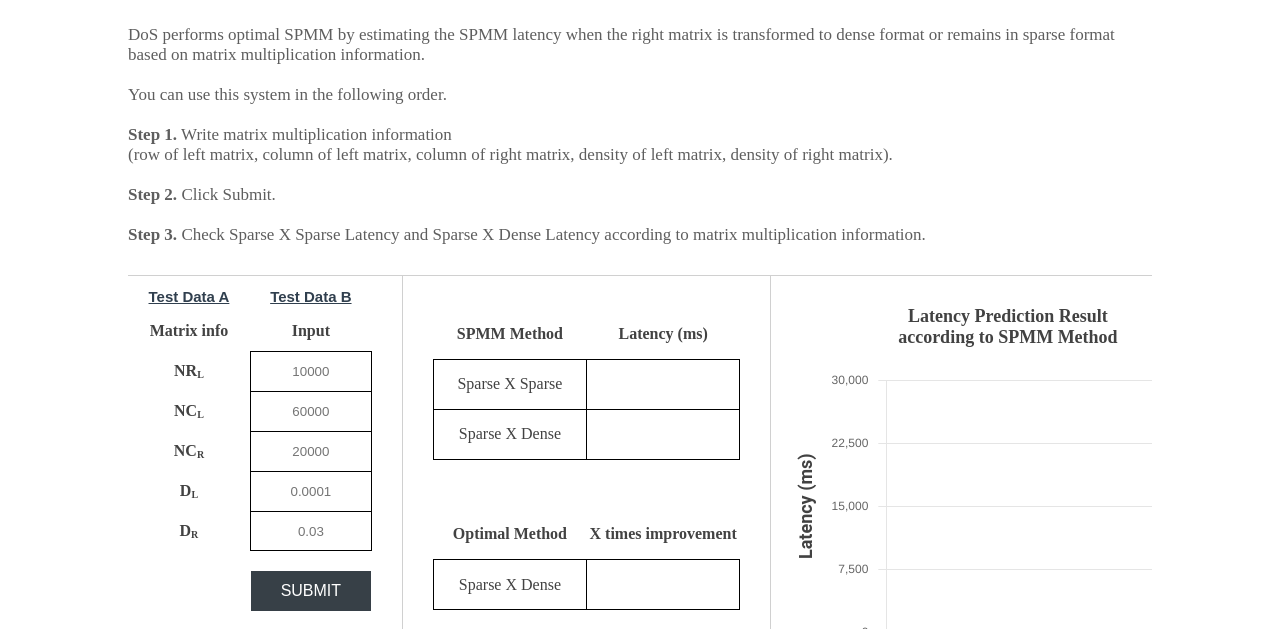
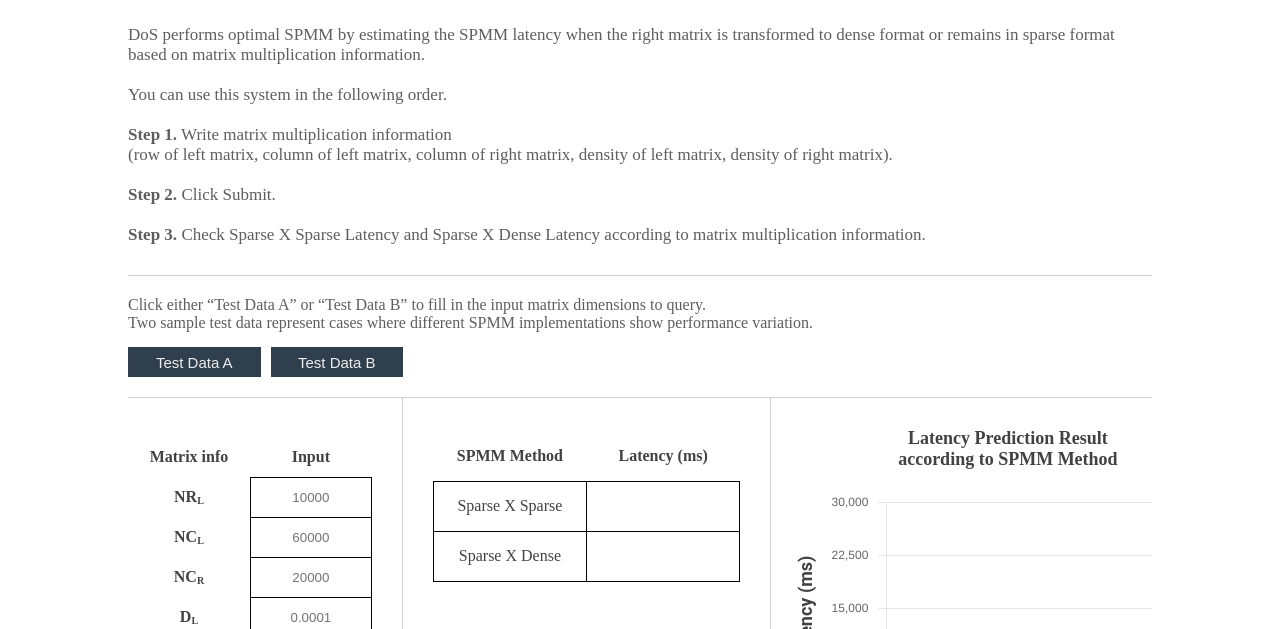
Before and after one commit to kmu-dos/kmu-dos.github.io, a plain HTML site: page index.html in a window 1280 px wide. Shown: the part 168-797 px from the top of the page. Drawn offline with nearby package versions, Linux system fonts and the light colour scheme.

Commit message:
05/31 update
- Test Data Button and input separation
- modify Test Data Button css
- modify graph label "Sparse X Dense" to "Sparse X Dense (Spark default)"

```diff
--- a/demo.js
+++ b/demo.js
@@ -1,30 +1,3 @@
-// window.onload = function() {
-//   const lr = 10000;
-//   const lc = 60000;
-//   const rc = 20000;
-//   const ld = 0.0001;
-//   const rd = 0.03;
-//   const lnnz = lr*lc*ld;
-//   const rnnz = lc*rc*rd;
-//   let resultData;
-//   const api = "https://lcukdaf75g.execute-api.us-west-2.amazonaws.com/dos-inference-stage/dos-inference-resource";
-//
-// 	fetch(api, {
-//   method: "POST",
-//   headers: {
-//     "Content-Type": "application/json",
-//   },
-//   body: JSON.stringify({
-//             "lr" : lr,
-//             "lc" : lc,
-//             "rc" : rc,
-//             "ld" : ld,
-//             "rd" : rd,
-//             "lnnz" : lnnz,
-//             "rnnz" : rnnz
-//         }),
-//   }).then((response) => console.log(""));
-// };
 let chart1 = true;
 window.onload = function (){
     let innerWidth = document.documentElement.clientWidth;
@@ -42,12 +15,16 @@ function changeChart(){
         document.getElementsByClassName('graph-topRow')[0].style.display = 'none';
         document.getElementsByClassName('graph-bottomRow')[0].style.display = 'block';
         document.getElementById('inputDiv').style.width = '50%';
+        let w = document.getElementById('inputDiv').clientWidth;
+        document.getElementsByClassName('help-btn')[0].style.width = w+'px';
         document.getElementById('result-data').style.width = '50%';
 
     }else {
         document.getElementsByClassName('graph-topRow')[0].style.display = 'block';
         document.getElementsByClassName('graph-bottomRow')[0].style.display = 'none';
         document.getElementById('inputDiv').style.width = 'calc(30% - 30px)';
+        let w = document.getElementById('inputDiv').offsetWidth;
+        document.getElementsByClassName('help-btn')[0].style.width = w+'px';
         document.getElementById('result-data').style.width = 'calc(40% - 60px)';
     }
 
@@ -68,7 +45,7 @@ document.addEventListener("DOMContentLoaded", function(){
     })
 })
 let defaultData = {
-    labels: ['Sparse X Sparse', 'Sparse X Dense'],
+    labels: ['Sparse X Sparse', 'Sparse X Dense\n(Spark default)'],
     datasets: [{
         label: 'Latency (ms)',
         backgroundColor: "#008fff",
@@ -180,7 +157,7 @@ async function submit (){
             resultChart = new Chart(chart, {
                 type: 'bar',
                 data: {
-                    labels: ['Sparse X Sparse', 'Sparse X Dense'],
+                    labels: ['Sparse X Sparse', 'Sparse X Dense (Spark default)'],
                     datasets: [{
                         label: 'Latency (ms)',
                         backgroundColor: "#4c9de7",
@@ -242,7 +219,7 @@ async function submit (){
             bottomResultChart = new Chart(bottomChart, {
                 type: 'bar',
                 data: {
-                    labels: ['Sparse X Sparse', 'Sparse X Dense'],
+                    labels: ['Sparse X Sparse', 'Sparse X Dense (Spark default)'],
                     datasets: [{
                         label: 'Latency (ms)',
                         backgroundColor: "#4c9de7",
--- a/index.html
+++ b/index.html
@@ -32,8 +32,8 @@
         <br>
         <p><b>Step 3.</b> Check Sparse X Sparse Latency and Sparse X Dense Latency according to matrix multiplication information.</p>
         </div>
-        <div id="demo-function">
-            <div id="inputDiv">
+        <div class="help-div">
+            <p class="help-notice">Click either “Test Data A” or “Test Data B” to fill in the input matrix dimensions to query.<br/>Two sample test data represent cases where different SPMM implementations show performance variation.</p>
             <div class="help-btn">
                 <button onclick="exampleSXS()" class="add-desc"><p class="helpbtn-label">Test Data A</p>
                     <p class="desc-text">[Sparse X Sparse] Best Case<br>
@@ -52,6 +52,9 @@
                         D_R : 0.3</p>
                 </button>
             </div>
+        </div>
+        <div id="demo-function">
+            <div id="inputDiv">
                 <table id="user-input">
                     <tr>
                         <th>Matrix info</th>
--- a/style.css
+++ b/style.css
@@ -100,7 +100,16 @@ h2 {
     border-bottom: 1px solid #d0d0d0;
     position: relative;
 }
-/*table*/
+/*help*/
+.help-div {
+    border-bottom: 1px solid #d0d0d0;
+    width: 100%;
+    padding: 20px 0;
+}
+.help-notice {
+    color: #5e5e5e;
+    margin-bottom: 15px;
+}
 .help-btn {
     display: flex;
     flex-direction: row;
@@ -108,16 +117,17 @@ h2 {
     width: 100%;
     justify-content: space-around;
     margin-top: 5px;
+    gap:10px;
 }
 .help-btn button {
     height: 100%;
     width: 50%;
     cursor: pointer;
+    background: #303f4e;
 }
 .helpbtn-label {
-    color: #303f4e;
-    font-weight: bold;
-    text-decoration: underline;
+    color: #ededed;
+    text-decoration: none;
     width: 100%;
     padding: 6.5px 0;
     font-size: 10px;
@@ -131,10 +141,11 @@ h2 {
     max-width: none;
     background-color: rgba(128,128,128,1);
 }
+/*table*/
 #inputDiv {
     border-right: 1px solid #d0d0d0;
     width: calc(30% - 30px);
-    padding: 0 30px 0 0;
+    padding: 39px 30px 0 0;
 }
 #user-input {
     color: #424242;
```
Lines whose indentation alone changed are shown as unchanged.
